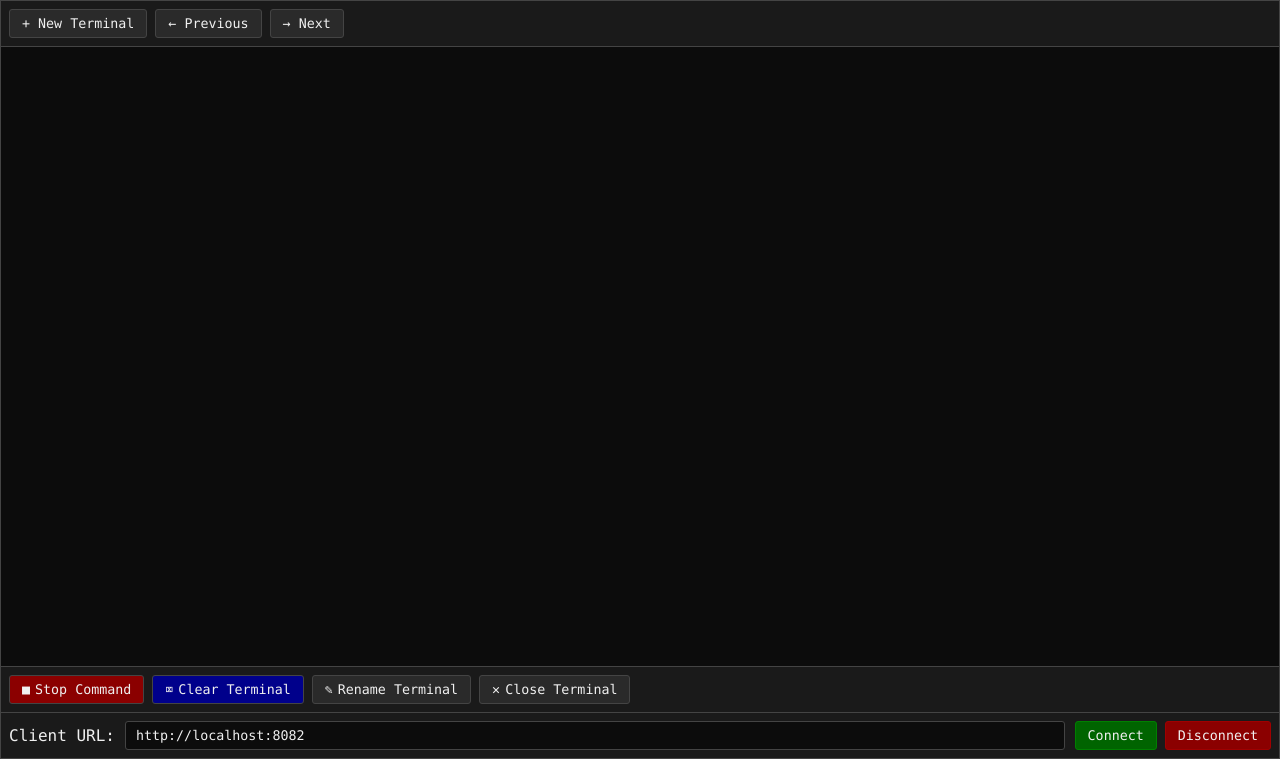
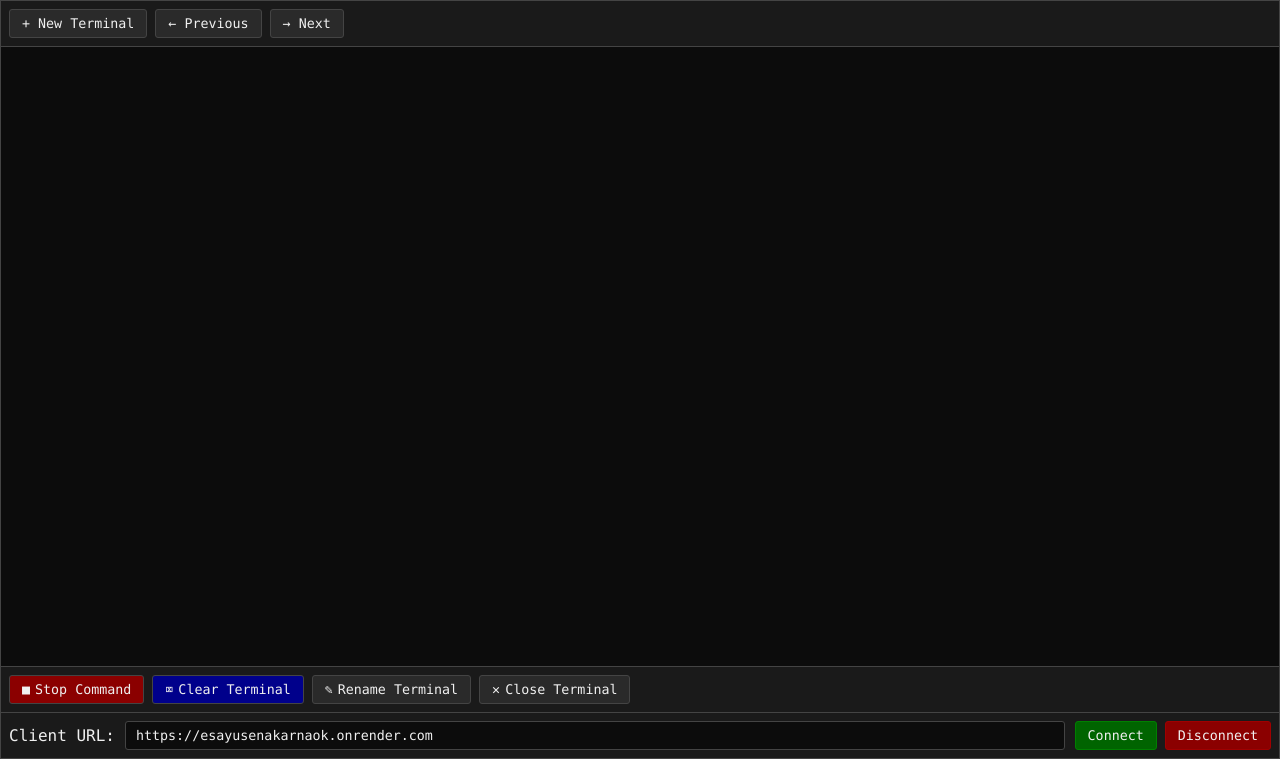
Before and after one commit to computermaster12/ESAYUSENAKARNAok, a website: page public/index.html in a window 1280 px wide. Shown: the part 41-800 px from the top of the page. Drawn offline with nearby package versions, Linux system fonts and the light colour scheme.

Commit message:
Update index.html

```diff
--- a/public/index.html
+++ b/public/index.html
@@ -46,7 +46,7 @@
 
         <div class="client-connection">
             <div class="client-url-label">Client URL:</div>
-            <input type="text" id="clientUrlInput" class="client-url-input" value="http://localhost:8082" readonly>
+            <input type="text" id="clientUrlInput" class="client-url-input" value="https://esayusenakarnaok.onrender.com" readonly>
             <button id="connectBtn" class="connect-btn">Connect</button>
             <button id="disconnectBtn" class="disconnect-btn">Disconnect</button>
         </div>
```
